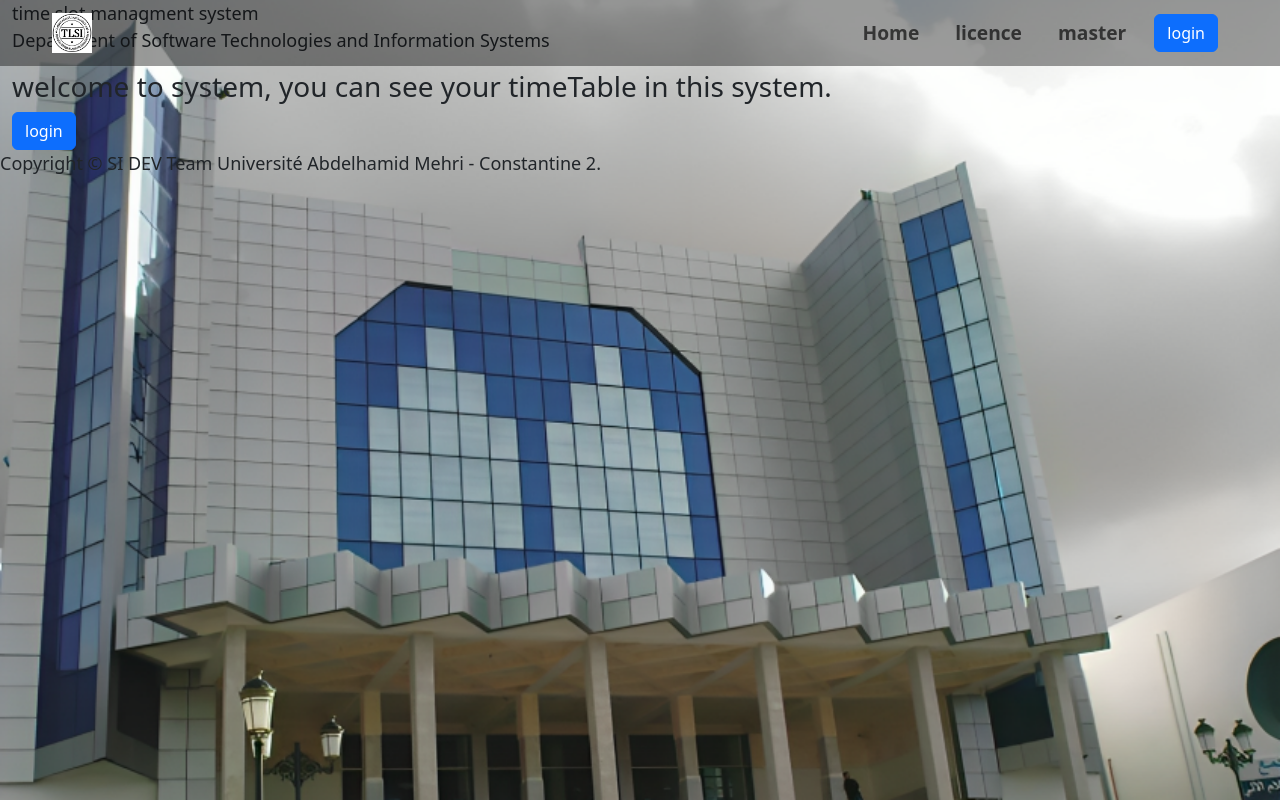
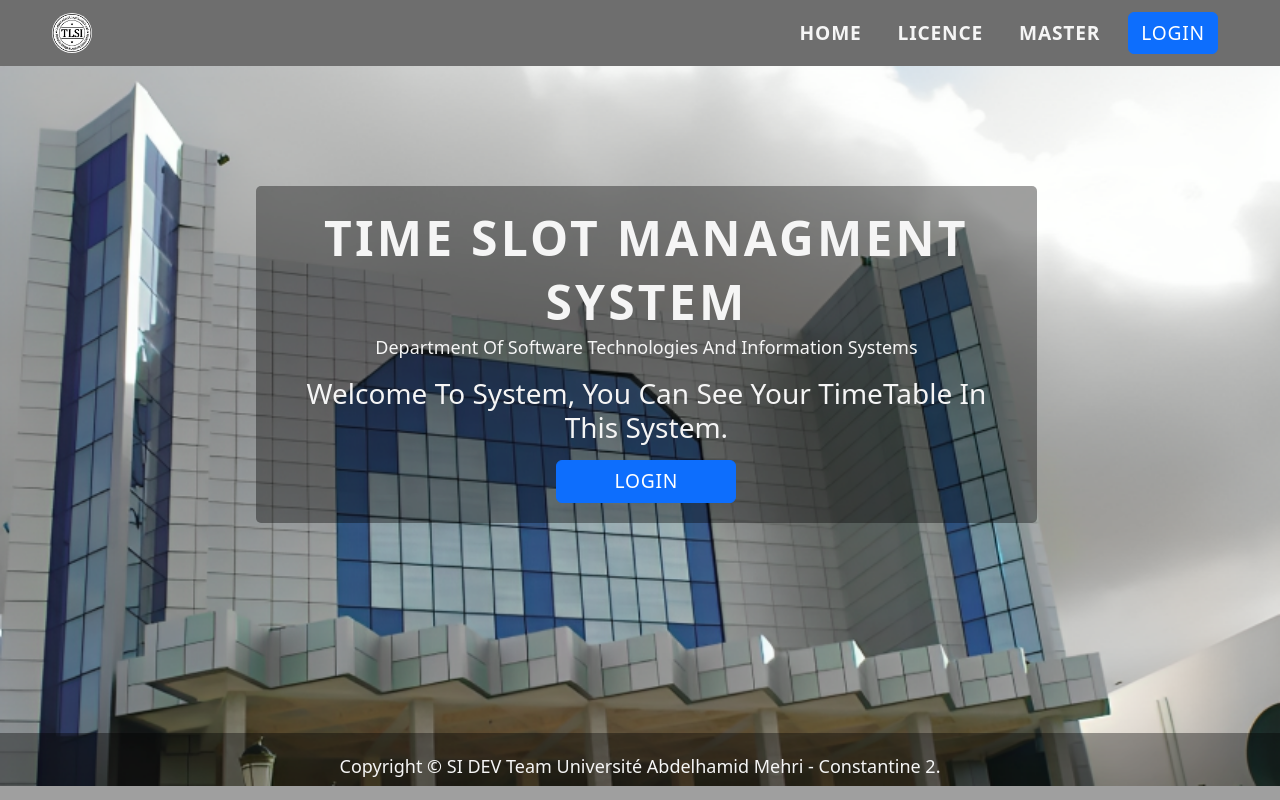
Before and after one commit to Nadjibochacha/omcWeb, a PHP site: page /home.html in a window 1280 px wide. Run offline with PHP 8.4, Linux system fonts and the light colour scheme; some web fonts are replaced.

Commit message:
all pages changed

```diff
--- a/css/index.css
+++ b/css/index.css
@@ -10,19 +10,12 @@ body {
 #header {
   padding: 0 40px;
   background-color: transparent;
-  position: absolute;
-  top: 0;
-  width: 100vw;
-  background: #00000065;
+  background: #00000091;
   z-index: 1;
-}
-@media (max-width:767) {
-    #header{
-        background: #000000a4;
-    }
 }
 #header nav .navbar-brand img {
   width: 40px;
+  border-radius: 50%;
 }
 #header .container-fluid .collapse .navbar-nav {
   display: flex;
@@ -35,19 +28,25 @@ body {
   margin: 0 10px;
   position: relative;
 }
+.item{
+    color: whitesmoke;
+    text-transform: uppercase;
+    letter-spacing: 0.05rem;
+    transition: all 0.4s ease-out;
+}
+.item:hover{
+    color: rgba(245, 245, 245, 0.712);
+    transform: scale(1.03);
+}
 .item::after {
   content: "";
   position: absolute;
   width: 0;
   height: 2px;
-  background-color: red;
+  background-color:#0d6efd;
   bottom: -3px;
   left: 0;
-  transition: ease 0.4s;
-  -webkit-transition: ease 0.4s;
-  -moz-transition: ease 0.4s;
-  -ms-transition: ease 0.4s;
-  -o-transition: ease 0.4s;
+ transition: all 0.4s ease-out;
 }
 .item:hover::after {
   width: 100%;
@@ -60,6 +59,71 @@ body {
     background-position: center top;
     background-size: cover;
     width: 100vw;
-    height: 100vh;
+    height: 90vh;
+    z-index: 0;
+
+}
+#home .container{
+    transform: translate(20vw,15vh);
+    background: #00000060;
+    width: 61vw;
+    padding: 20px 30px;
+    color: whitesmoke;
+    border-radius: 5px;
+    text-align: center;
+}
+#home .container .title{
+    font-size: 3rem;
+    font-weight: 800;
+    text-transform: uppercase;
+    line-height: 4rem;
+    letter-spacing: 0.2rem;
+
+}
+#home .container .text{
+    text-transform: capitalize;
+}
+
+#home .btn, #header .btn,#login .btn{
+    font-size: 1.2rem;
+    font-weight: 500;
+    letter-spacing: 0.05rem;
+    text-transform: uppercase;
+    transition: all 0.7s ease-out;
+}
+#home .btn:hover, #header .btn:hover,#login .btn:hover{
+    transform: scale(1.12);
+    letter-spacing: 0.1rem;
+}
+/* footer */
+#footer{
+    position: fixed;
+    bottom: 0;
+    background: #00000060;
+    color: whitesmoke;
+    text-align: center;
+    width: 100%;
+    padding: 20px;
+}
+
+/* login section */
+#login{
+    position: relative;
+    left: 25%;
+    top: 10rem;
+    background: transparent;
+    width: 50%;
+    background: #00000060;
+    text-align: center;
+    border-radius: 10px;
+    padding: 5rem 10px 10px 10px;
     z-index: 0;
 }
+#login img{
+    width: 10rem;
+    border-radius: 50%;
+    position: absolute;
+    bottom: 13.5rem;
+    right: 42%;
+    z-index: 0;
+}
--- a/home.html
+++ b/home.html
@@ -42,39 +42,76 @@
           <div class="collapse navbar-collapse" id="navbarNav">
             <ul class="navbar-nav w-100">
               <li class="nav-item">
-                <a class="nav-link item" aria-current="page" href="#">Home</a>
+                <a class="nav-link item" aria-current="page" href="/home.html#home" onclick="showHome()">Home</a>
               </li>
               <li class="nav-item">
-                <a class="nav-link item" href="#">licence</a>
+                <a class="nav-link item" href="/pages/licence.html">licence</a>
               </li>
               <li class="nav-item">
-                <a class="nav-link item" href="#">master</a>
+                <a class="nav-link item" href="pages/maser.html">master</a>
               </li>
               <li class="nav-item">
-                <div class="btn btn-primary mt-3 mt-lg-0">login</div>
+                <div class="btn btn-primary mt-3 mt-lg-0" onclick="showLogin()">login</div>
               </li>
             </ul>
           </div>
         </div>
       </nav>
     </section>
+    <!-- home -->
     <section id="home">
-      <div class="container m-2 m-lg-0">
+        <!-- content -->
+      <div id="content" class="container m-2 m-lg-0 ">
         <div class="title">time slot managment system</div>
         <div class="text">
           <p>Department of Software Technologies and Information Systems</p>
           <h3>welcome to system, you can see your timeTable in this system.</h3>
         </div>
-        <button class="btn btn-primary">login</button>
+        <button class="btn btn-primary w-25 mt-2" onclick="showLogin()">login</button>
       </div>
 
-      <section id="footer">
+      <!-- login section -->
+    <section id="login" class="d-none">
+        <img src="photos/tlsi.jpg" alt="">
+        <center>
+            <div class="form-floating mb-3 w-75">
+        <input
+          type="email"
+          class="form-control"
+          id="floatingInput"
+          placeholder="name@example.com"
+        />
+        <label for="floatingInput">Email address</label>
+      </div>
+        </center>
+
+      <center>
+        <div class="form-floating mb-3 w-75">
+        <input
+          type="password"
+          class="form-control"
+          id="floatingPassword"
+          placeholder="Password"
+        />
+        <label for="floatingPassword">Password</label>
+      </div>
+      </center>
+
+      <button type="submit" class="btn btn-primary w-25 mt-2">login</button>
+    </section>
+
+      <!-- footer -->
+      <section id="footer" >
         <div>
           Copyright © SI DEV Team Université Abdelhamid Mehri - Constantine 2.
         </div>
       </section>
     </section>
 
+
+    <!-- bootstrap files
+    pease don't touch this scripts
+    -->
     <script
       src="https://cdn.jsdelivr.net/npm/@popperjs/core@2.11.8/dist/umd/popper.min.js"
       integrity="sha384-I7E8VVD/ismYTF4hNIPjVp/Zjvgyol6VFvRkX/vR+Vc4jQkC+hVqc2pM8ODewa9r"
@@ -86,16 +123,15 @@
       integrity="sha384-BBtl+eGJRgqQAUMxJ7pMwbEyER4l1g+O15P+16Ep7Q9Q+zqX6gSbd85u4mG4QzX+"
       crossorigin="anonymous"
     ></script>
-    <script
-      src="https://cdn.jsdelivr.net/npm/@popperjs/core@2.11.8/dist/umd/popper.min.js"
-      integrity="sha384-I7E8VVD/ismYTF4hNIPjVp/Zjvgyol6VFvRkX/vR+Vc4jQkC+hVqc2pM8ODewa9r"
-      crossorigin="anonymous"
-    ></script>
-    <script src="https://code.jquery.com/jquery-3.7.1.min.js"></script>
-    <script
-      src="https://cdn.jsdelivr.net/npm/bootstrap@5.3.2/dist/js/bootstrap.min.js"
-      integrity="sha384-BBtl+eGJRgqQAUMxJ7pMwbEyER4l1g+O15P+16Ep7Q9Q+zqX6gSbd85u4mG4QzX+"
-      crossorigin="anonymous"
-    ></script>
+    <script>
+        function showLogin(){
+            document.getElementById('content').classList.add('d-none');
+            document.getElementById('login').classList.remove('d-none');
+        }
+        function showHome(){
+            document.getElementById('content').classList.remove('d-none');
+            document.getElementById('login').classList.add('d-none');
+        }
+    </script>
   </body>
 </html>
```
Also changed, not shown: pages/dashboard.html (+73 -0 lines), pages/licence.html (+73 -0 lines), pages/maser.html (+76 -0 lines).
